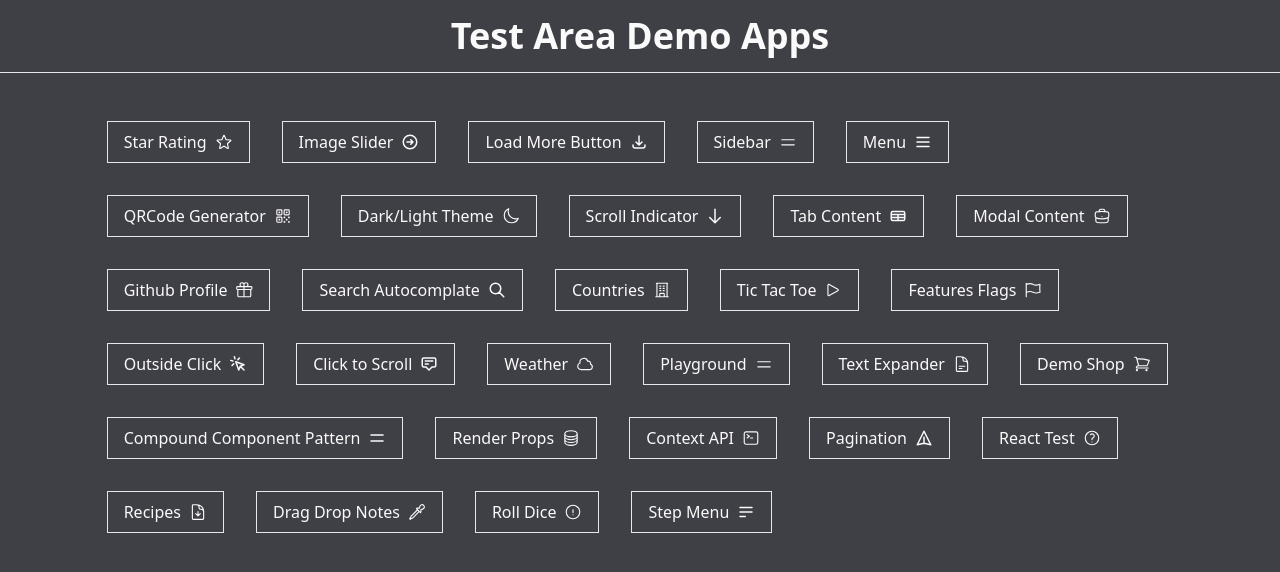
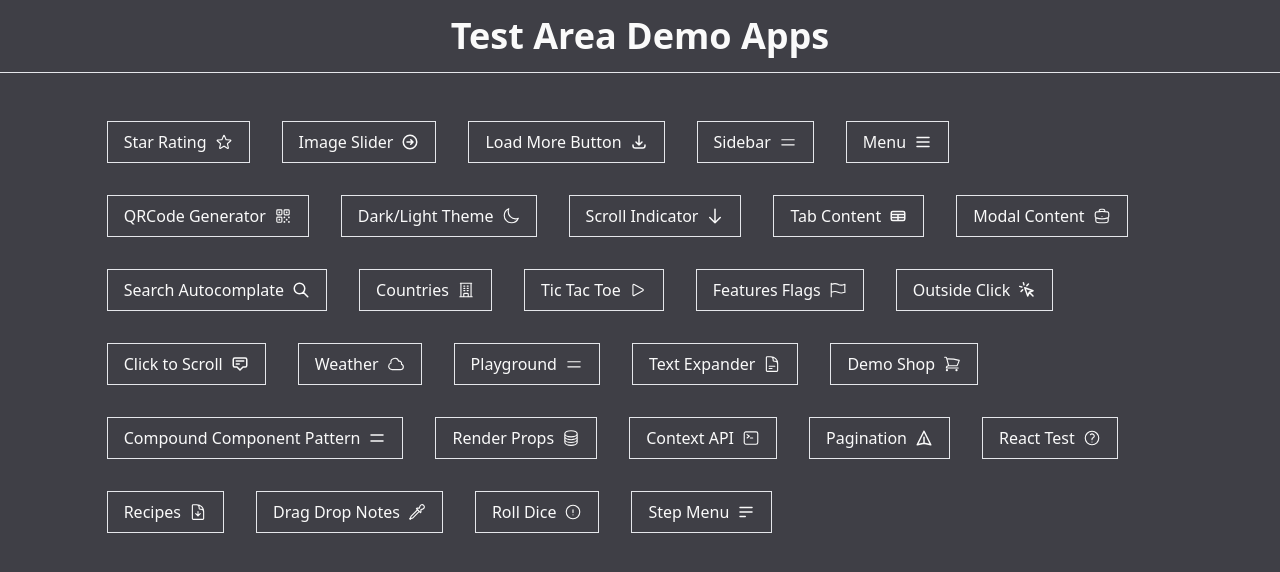
Before and after one commit to ali-sevinc/test-area, a React (Vite) app: page / in a window 1280 px wide. Shown: the top 572 px of the page. Built offline with nearby package versions, Linux system fonts and the light colour scheme; no server answers.

Commit message:
small bugs fixes

```diff
--- a/src/PagesData.tsx
+++ b/src/PagesData.tsx
@@ -23,7 +23,7 @@ import {
   HiOutlineExclamationCircle,
   HiOutlineEyeDropper,
   HiOutlineFlag,
-  HiOutlineGift,
+  //HiOutlineGift,
   HiOutlineMoon,
   HiOutlinePlay,
   HiOutlineQrCode,
@@ -59,7 +59,7 @@ export const PAGES: { id: string; text: string; icon: JSX.Element }[] = [
   },
   { id: "tab-content", text: "Tab Content", icon: <HiOutlineTable /> },
   { id: "modal-content", text: "Modal Content", icon: <HiOutlineBriefcase /> },
-  { id: "github-profile", text: "Github Profile", icon: <HiOutlineGift /> },
+  // { id: "github-profile", text: "Github Profile", icon: <HiOutlineGift /> },
   {
     id: "search-autocoplate",
     text: "Search Autocomplate",
```
